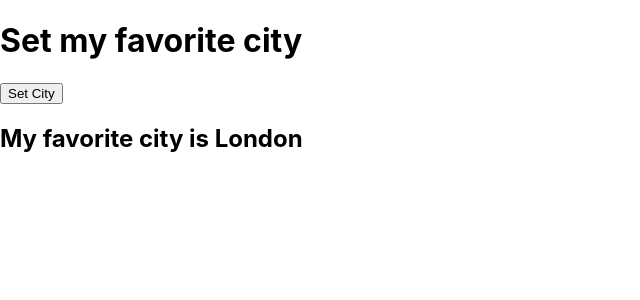
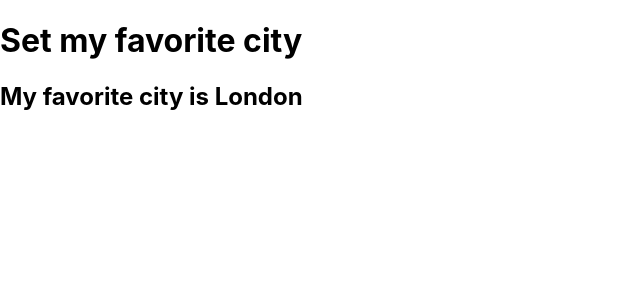
Before and after one commit to mmaruniak/s-rji-hacker-stories, a React (Create React App) app: page / in a window 1280 px wide. Shown: the top 300 px of the page, without its empty margins (0-640 px from the left). Built offline with nearby package versions, Linux system fonts and the light colour scheme.

Commit message:
Update App.js

```diff
--- a/src/App.js
+++ b/src/App.js
@@ -10,7 +10,6 @@ function App() {
   return (
     <div>
       <h1>Set my favorite city </h1>
-      <input type="button" onClick={handleButtonClick} value="Set City"></input>
       <h2>My favorite city is {cityState}</h2>
     </div>
   );
```
